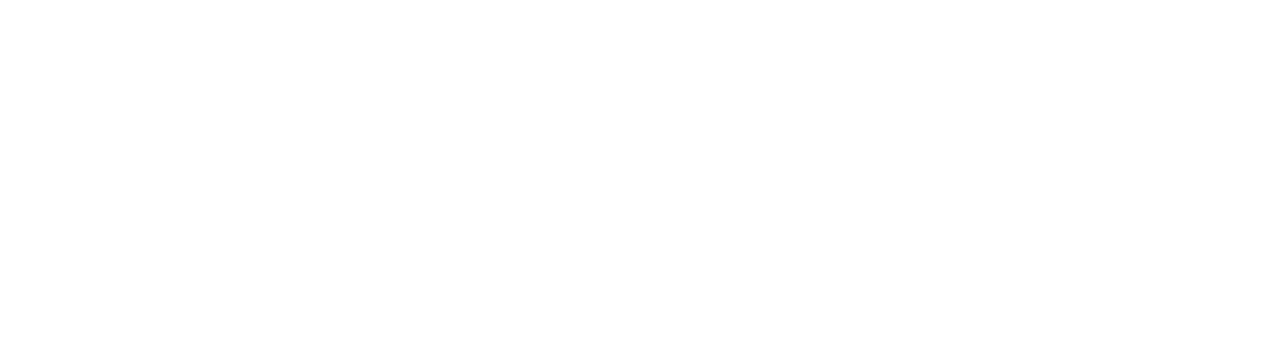
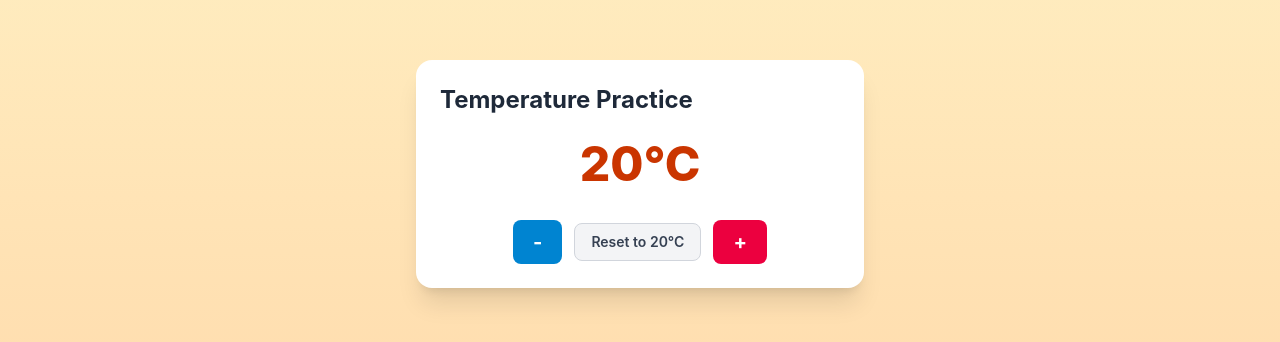
Before and after one commit to ManishNewa/ReactApp, a React (Vite) app: page / in a window 1280 px wide. Shown: the part 226-568 px from the top of the page. Built offline with nearby package versions, Linux system fonts and the light colour scheme.

Commit message:
add boilerplate template

```diff
--- a/src/App.jsx
+++ b/src/App.jsx
@@ -1,5 +1,11 @@
+import TemperaturePractice from './components/TemperaturePractice';
+
 function App() {
-    return <></>;
+    return (
+        <>
+            <TemperaturePractice />
+        </>
+    );
 }
 
 export default App;
--- /dev/null
+++ b/src/components/TemperaturePractice.jsx
@@ -0,0 +1,42 @@
+// + increases temperature
+// - decreases temperature
+// Reset to 20°C
+// Show "Cold", "Normal", or "Hot"
+
+const START_TEMP = 20;
+
+function TemperaturePractice() {
+    const temperature = START_TEMP;
+
+    return (
+        <div className="min-h-screen flex items-center justify-center bg-linear-to-b from-amber-100 to-orange-200 p-6">
+            <div className="w-full max-w-md rounded-2xl bg-white p-6 shadow-xl">
+                <h1 className="text-2xl font-bold text-gray-800">
+                    Temperature Practice
+                </h1>
+
+                <div className="mt-6 text-center">
+                    <p className="text-5xl font-extrabold text-orange-700">
+                        {temperature}°C
+                    </p>
+                </div>
+
+                <div className="mt-8 flex items-center justify-center gap-3">
+                    <button className="rounded-lg bg-sky-600 px-5 py-2 text-xl font-bold text-white transition hover:bg-sky-700">
+                        -
+                    </button>
+
+                    <button className="rounded-lg border border-gray-300 bg-gray-100 px-4 py-2 text-sm font-semibold text-gray-700 transition hover:bg-gray-200">
+                        Reset to 20°C
+                    </button>
+
+                    <button className="rounded-lg bg-rose-600 px-5 py-2 text-xl font-bold text-white transition hover:bg-rose-700">
+                        +
+                    </button>
+                </div>
+            </div>
+        </div>
+    );
+}
+
+export default TemperaturePractice;
```
